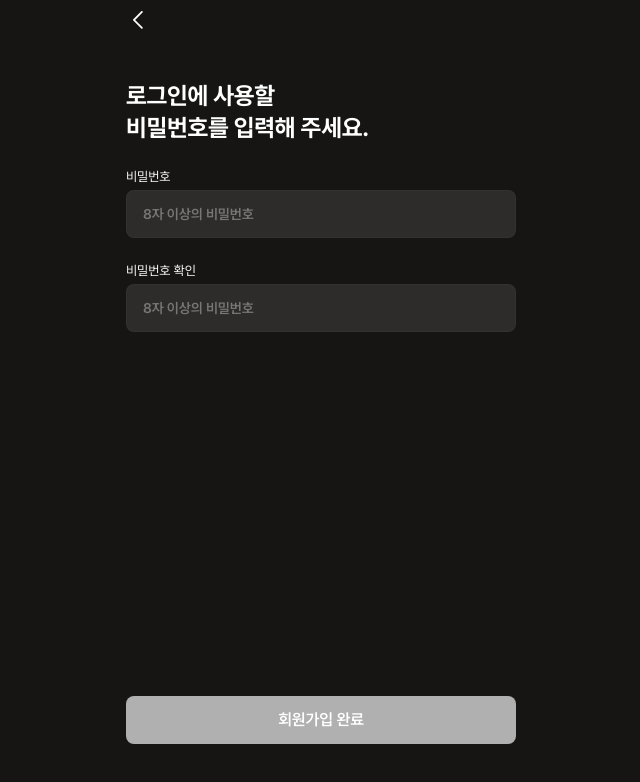
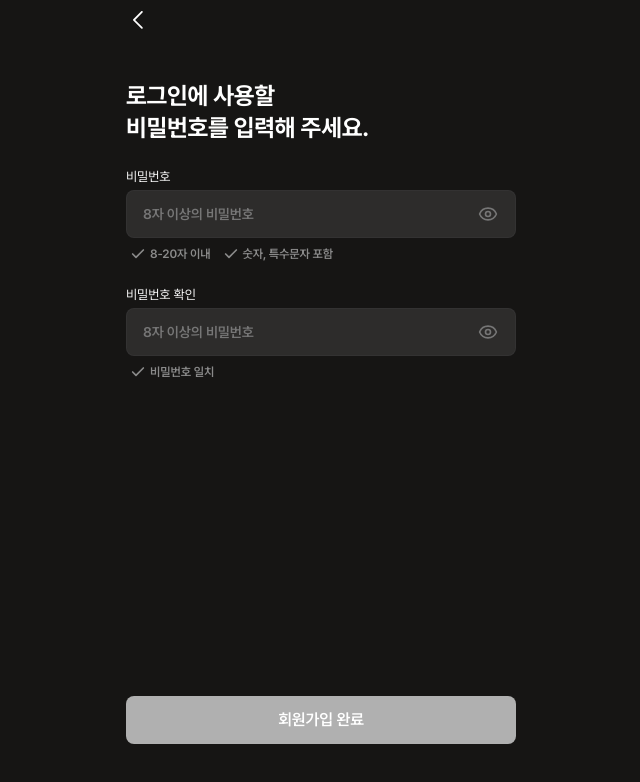
Before and after one commit to 2ruuuu/chagok, a Next.js app: page /signup/password in a window 1280 px wide. Shown: the top 782 px of the page, without its empty margins (319-959 px from the left). Built offline with nearby package versions, Linux system fonts and the light colour scheme.

Commit message:
feat: 회원가입 비밀번호 설정 폼 구현

```diff
--- /dev/null
+++ b/src/app/(auth)/signup/(steps)/password/_components/PasswordForm.tsx
@@ -0,0 +1,195 @@
+"use client";
+
+import { zodResolver } from "@hookform/resolvers/zod";
+import { Check, Eye, EyeOff } from "lucide-react";
+import { useState } from "react";
+import { useForm, useWatch } from "react-hook-form";
+import type { z } from "zod";
+import { setPassword } from "@/app/(auth)/actions";
+import {
+  MAX_PASSWORD_LENGTH,
+  MIN_PASSWORD_LENGTH,
+  passwordRules,
+  type SetPasswordInput,
+  setPasswordSchema,
+} from "@/app/(auth)/schemas";
+import BottomCta from "@/components/bottom-cta/BottomCta";
+import { Button } from "@/components/button/Button";
+import TextInput from "@/components/text-input/TextInput";
+import { cn } from "@/lib/cn";
+
+type SetPasswordOutput = z.output<typeof setPasswordSchema>;
+
+/** 입력하는 동안 보여줄 규칙. 스키마와 같은 passwordRules 함수로 판단 */
+const RULES = [
+  {
+    key: "length",
+    label: `${MIN_PASSWORD_LENGTH}-${MAX_PASSWORD_LENGTH}자 이내`,
+    test: passwordRules.length,
+  },
+  {
+    key: "numberAndSpecial",
+    label: "숫자, 특수문자 포함",
+    test: passwordRules.numberAndSpecial,
+  },
+];
+
+/** 규칙 충족 여부 한 줄 (체크 아이콘 + 문구) */
+const RuleItem = ({ passed, label }: { passed: boolean; label: string }) => (
+  <li
+    className={cn(
+      "flex items-center gap-1 text-label3 transition-colors",
+      passed ? "text-blue-50" : "text-neutral-40",
+    )}
+  >
+    <Check aria-hidden="true" strokeWidth={2.5} className="size-4" />
+    {label}
+    <span className="sr-only">{passed ? "충족" : "미충족"}</span>
+  </li>
+);
+
+/** 비밀번호 보기/숨기기 버튼 (TextInput의 suffix로 사용) */
+const VisibilityToggle = ({
+  visible,
+  onToggle,
+  controls,
+}: {
+  visible: boolean;
+  onToggle: () => void;
+  controls: string;
+}) => (
+  <button
+    type="button" // form 안이라 type 없으면 submit 됨
+    onClick={onToggle}
+    aria-label={visible ? "비밀번호 숨기기" : "비밀번호 보기"}
+    aria-pressed={visible}
+    aria-controls={controls}
+    // TextInput의 suffix 영역이 pointer-events-none이라 버튼만 클릭 가능하게
+    className="pointer-events-auto flex size-6 cursor-pointer items-center justify-center text-neutral-50 outline-none focus-visible:text-common-0"
+  >
+    {visible ? (
+      <EyeOff aria-hidden="true" className="size-5" />
+    ) : (
+      <Eye aria-hidden="true" className="size-5" />
+    )}
+  </button>
+);
+
+const PasswordForm = () => {
+  const {
+    register,
+    handleSubmit,
+    control,
+    formState: { isValid, isSubmitting },
+  } = useForm<SetPasswordInput, unknown, SetPasswordOutput>({
+    resolver: zodResolver(setPasswordSchema), // 서버와 같은 스키마로 검증
+    mode: "onTouched",
+    defaultValues: { password: "", passwordCheck: "" },
+  });
+
+  // watch() 대신 useWatch: React Compiler와 함께 써도 값 변경이 반영됨
+  const [password, passwordCheck] = useWatch({
+    control,
+    name: ["password", "passwordCheck"],
+  });
+  const [serverError, setServerError] = useState<string | null>(null);
+  const [showPassword, setShowPassword] = useState(false);
+  const [showPasswordCheck, setShowPasswordCheck] = useState(false);
+
+  // 확인 칸에 입력이 있고 비밀번호와 같을 때만 일치
+  const isMatched = passwordCheck.length > 0 && password === passwordCheck;
+
+  // 성공하면 액션이 /signup/nickname 으로 redirect → 돌아오는 값이 없을 수 있음
+  const onSubmit = async (values: SetPasswordOutput) => {
+    setServerError(null);
+    const result = await setPassword(values);
+    if (result?.error) {
+      setServerError(result.error);
+    }
+  };
+
+  const canSubmit = isValid && !isSubmitting;
+
+  return (
+    <form
+      onSubmit={handleSubmit(onSubmit)}
+      noValidate
+      className="flex flex-1 flex-col justify-between pt-10"
+    >
+      <div className="flex flex-col gap-6">
+        <h1 className="text-heading1">
+          로그인에 사용할
+          <br />
+          비밀번호를 입력해 주세요.
+        </h1>
+        <div className="flex flex-col gap-2">
+          <TextInput
+            type={showPassword ? "text" : "password"}
+            id="password"
+            autoComplete="new-password"
+            maxLength={MAX_PASSWORD_LENGTH}
+            placeholder="8자 이상의 비밀번호"
+            labelText="비밀번호"
+            suffix={
+              <VisibilityToggle
+                visible={showPassword}
+                onToggle={() => setShowPassword((prev) => !prev)}
+                controls="password"
+              />
+            }
+            {...register("password", {
+              // 비밀번호를 고치면 확인 칸의 일치 여부도 다시 검사
+              deps: "passwordCheck",
+            })}
+          />
+          <ul className="flex gap-3 px-1">
+            {RULES.map((rule) => (
+              <RuleItem
+                key={rule.key}
+                passed={rule.test(password)}
+                label={rule.label}
+              />
+            ))}
+          </ul>
+        </div>
+        <div className="flex flex-col gap-2">
+          <TextInput
+            type={showPasswordCheck ? "text" : "password"}
+            id="passwordCheck"
+            autoComplete="new-password"
+            maxLength={MAX_PASSWORD_LENGTH}
+            placeholder="8자 이상의 비밀번호"
+            labelText="비밀번호 확인"
+            suffix={
+              <VisibilityToggle
+                visible={showPasswordCheck}
+                onToggle={() => setShowPasswordCheck((prev) => !prev)}
+                controls="passwordCheck"
+              />
+            }
+            {...register("passwordCheck")}
+          />
+          <ul className="flex px-1">
+            <RuleItem passed={isMatched} label="비밀번호 일치" />
+          </ul>
+        </div>
+      </div>
+      <BottomCta>
+        {serverError && (
+          <p role="alert" className="text-center text-body3 text-status-danger">
+            {serverError}
+          </p>
+        )}
+        <Button
+          type="submit"
+          variant={canSubmit ? "primary" : "disable"}
+          disabled={!canSubmit}
+        >
+          회원가입 완료
+        </Button>
+      </BottomCta>
+    </form>
+  );
+};
+
+export default PasswordForm;
--- a/src/app/(auth)/signup/(steps)/password/page.tsx
+++ b/src/app/(auth)/signup/(steps)/password/page.tsx
@@ -1,34 +1,7 @@
-import BottomCta from "@/components/bottom-cta/BottomCta";
-import { Button } from "@/components/button/Button";
-import TextInput from "@/components/text-input/TextInput";
+import PasswordForm from "./_components/PasswordForm";
 
 const PasswordPage = () => {
-  return (
-    <div className="flex flex-1 flex-col justify-between pt-10">
-      <div className="flex flex-col gap-6">
-        <h1 className="text-heading1">
-          로그인에 사용할
-          <br />
-          비밀번호를 입력해 주세요.
-        </h1>
-        <TextInput
-          type="password"
-          id="password"
-          placeholder="8자 이상의 비밀번호"
-          labelText="비밀번호"
-        />
-        <TextInput
-          type="password"
-          id="passwordCheck"
-          placeholder="8자 이상의 비밀번호"
-          labelText="비밀번호 확인"
-        />
-      </div>
-      <BottomCta>
-        <Button variant="disable">회원가입 완료</Button>
-      </BottomCta>
-    </div>
-  );
+  return <PasswordForm />;
 };
 
 export default PasswordPage;
```
